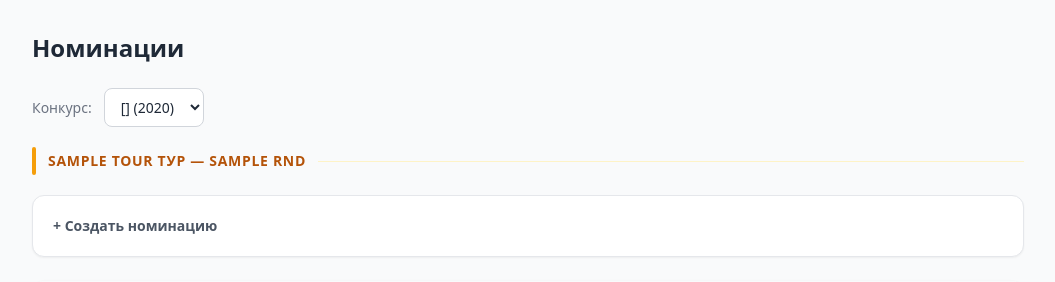
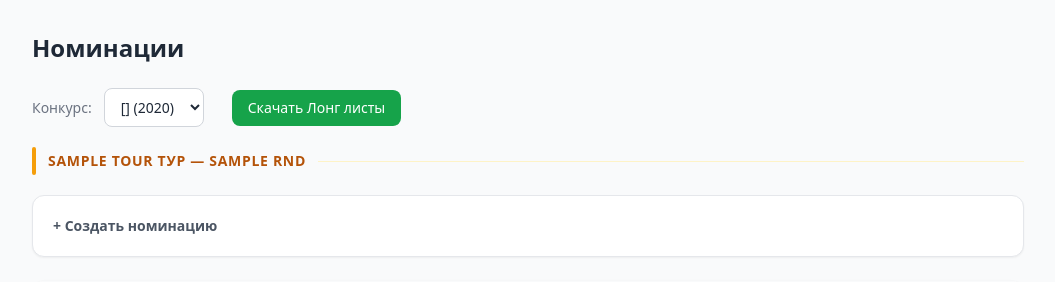
Before and after one commit to GoodchildTrevor/ballot-processing, a FastAPI app: template ballot/templates/admin/nominations.html in a window 1280 px wide. Shown: the part 52-334 px from the top of the page, without its empty margins (112-1167 px from the left). Run offline with FastAPI, Linux system fonts and the light colour scheme; the template is opened without the code that fills it: most values are stand-ins (such as "Sample title", 1, 10 or a date in 2020); parts of the project's set-up code (start-up, migrations or seed data) failed here and were passed over; some libraries are stand-ins or nearby versions.

Commit message:
feat: add export longlist button for selected contest in nominations

```diff
--- a/ballot/templates/admin/nominations.html
+++ b/ballot/templates/admin/nominations.html
@@ -15,6 +15,12 @@
     </option>
     {% endfor %}
   </select>
+  {% if selected_contest %}
+  <a href="/admin/nominations/export-longlist?contest_id={{ selected_contest.id }}{% if selected_round %}&round_id={{ selected_round.id }}{% endif %}"
+     class="ml-4 bg-green-600 text-white px-4 py-2 rounded-lg text-sm hover:bg-green-700 transition">
+    Скачать Лонг листы
+  </a>
+  {% endif %}
 </div>
 {% endif %}
 
```
